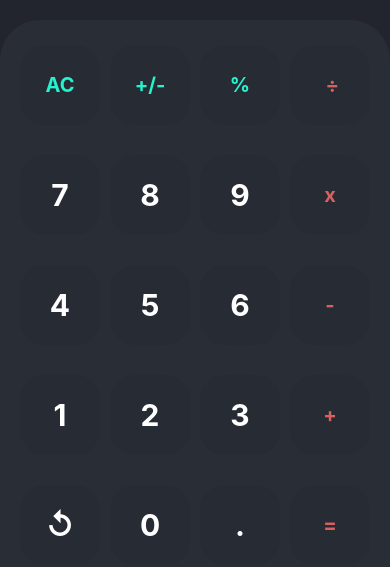
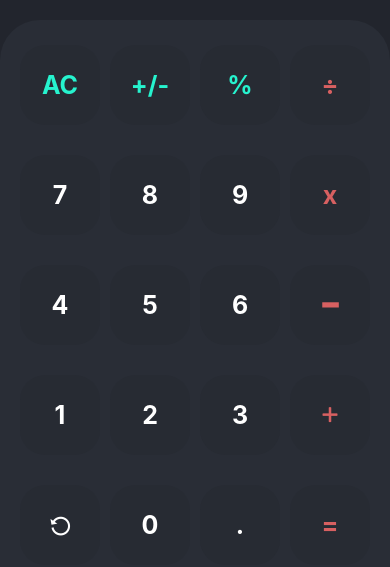
Before and after one commit to emanuelleaviana/calculator-app, a React Native app: screen / in a window 390 px wide. Shown: the part 275-842 px from the top of the page. Built offline with nearby package versions, Linux system fonts and the light colour scheme.

Commit message:
iconeUpdate

```diff
--- a/Components/Botao.js
+++ b/Components/Botao.js
@@ -21,7 +21,7 @@ const styles = StyleSheet.create({
         textAlign:'center',
         color:'white',
         fontWeight:'bold',
-        fontSize:30,
+        fontSize:25,
 
     }
 })
--- a/Components/Teclado.js
+++ b/Components/Teclado.js
@@ -1,5 +1,8 @@
 import { StyleSheet, Text, View } from 'react-native';
 import Botao from './Botao';
+
+import { MaterialCommunityIcons } from '@expo/vector-icons';
+import { Entypo } from '@expo/vector-icons';
 
 
 export default function Teclado() {
@@ -8,21 +11,21 @@ export default function Teclado() {
         <View style={styles.grade}>
 
         <View style={styles.estilo}>
-            <Text style={styles.textoVERDE}>AC</Text>
+            <Text style={styles.textoVerde}>AC</Text>
         </View>
 
         <View style={styles.estilo}>
-            <Text style={styles.textoVERDE}>+/-</Text>
+            <Text style={styles.textoVerde}>+/-</Text>
 
         </View>
 
         <View style={styles.estilo}>
-            <Text style={styles.textoVERDE}>%</Text>
+            <Text style={styles.textoVerde}>%</Text>
 
         </View>
 
         <View style={styles.estilo}>
-            <Text style={styles.textoVERMELHO}> ÷</Text>
+            <Text style={styles.textoVermelho}>÷</Text>
 
         </View>
         </View>
@@ -32,7 +35,7 @@ export default function Teclado() {
             <Botao number='8' id='8'/>
             <Botao number='9' id ='9'/>
             <View style={styles.estilo}>
-            <Text style={styles.textoVERMELHO}>x</Text>
+            <Text style={styles.textoVermelho}>x</Text>
         </View>
         </View>
 
@@ -41,8 +44,8 @@ export default function Teclado() {
             <Botao number='5' id='5'/>
             <Botao number='6' id='6'/>
             <View style={styles.estilo}>
-            <Text style={styles.textoVERMELHO}>-</Text>
-        </View>
+                <Text style={styles.textoVermelho}>━</Text>
+            </View>
         </View>
 
         <View style={styles.grade}>
@@ -50,17 +53,23 @@ export default function Teclado() {
             <Botao number='2'/>
             <Botao number='3'/>
             <View style={styles.estilo}>
-            <Text style={styles.textoVERMELHO}>+</Text>
+            <Text style={styles.textoVermelho}>
+                <Entypo name="plus" size={25}/>
+            </Text>
         </View>
 
         </View>
 
         <View style={styles.grade}>
-            <Botao number='↺'/>
+            <View style={styles.estilo}>
+                <Text style={styles.caractereEspecial}>
+                <MaterialCommunityIcons name="restore" size={25}/>
+                </Text>
+            </View>
             <Botao number='0'/>
             <Botao number='.'/>
             <View style={styles.estilo}>
-            <Text style={styles.textoVERMELHO}>=</Text>
+            <Text style={styles.textoVermelho}>=</Text>
         </View>
         </View>
 
@@ -95,17 +104,23 @@ const styles = StyleSheet.create({
         borderRadius:25,
         justifyContent:'center',
     },
-    textoVERDE:{
+    textoVerde:{
         textAlign:'center',
         color:'#26f3ce',
         fontWeight:'bold',
-        fontSize:20,
+        fontSize:25,
     },
-    textoVERMELHO:{
+    textoVermelho:{
         textAlign:'center',
         color:'#d76061',
         fontWeight:'bold',
-        fontSize:20,
+        fontSize:25,
+    },
+    caractereEspecial:{
+        textAlign:'center',
+        color:'white',
+        fontWeight:'bold',
+        transform: [{ rotate: '35deg'}],
     }
 
 })
--- a/package.json
+++ b/package.json
@@ -14,6 +14,7 @@
     "expo-status-bar": "~1.4.0",
     "react": "18.0.0",
     "react-native": "0.69.6",
+    "react-native-ionicons": "^4.6.5",
     "run": "^1.4.0",
     "yarn": "^1.22.19"
   },
```
Also changed, not shown: 1 other file (tests, documents, lock files or other folders).
